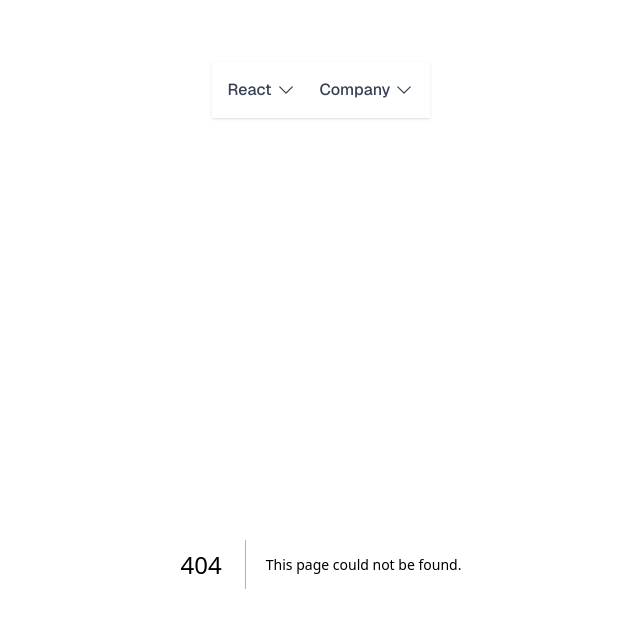
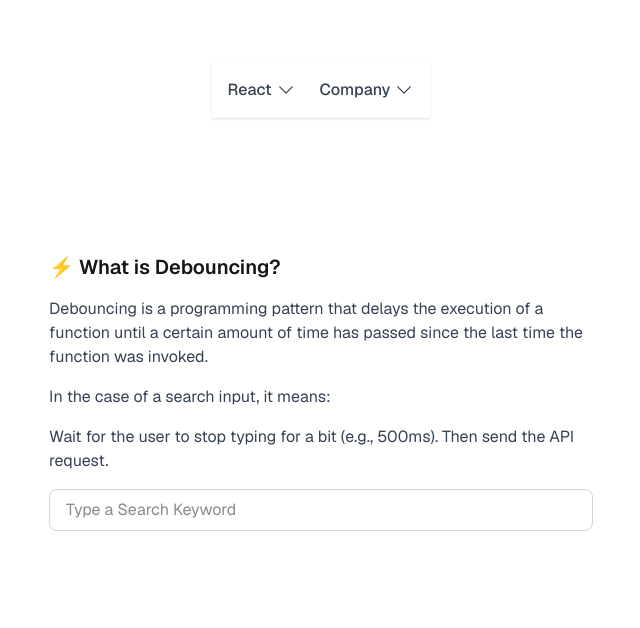
Before and after one commit to khanasif13/next-react-problem-statement, a Next.js app: page /pages/DebounceSearchDemo in a window 1280 px wide. Before the commit this address had no page. Shown: the top 628 px of the page, without its empty margins (319-959 px from the left). Built offline with nearby package versions, Linux system fonts and the light colour scheme.

Commit message:
Debounce Search Implemented

```diff
--- a/src/app/components/MegaMenu.js
+++ b/src/app/components/MegaMenu.js
@@ -14,6 +14,7 @@ const menuData = [
       { label: 'Todo List', href: '/pages/TodoListDemo' },
       { label: 'Fetch Data', href: '/pages/DataFetchDemo' },
       { label: 'Custom Hook', href: '/pages/CustomHookDemo' },
+      { label: 'Debounce Search', href: '/pages/DebounceSearchDemo' },
     ],
   },
   {
--- /dev/null
+++ b/src/app/components/debouncesearch.js
@@ -0,0 +1,79 @@
+"use client";
+import { useEffect, useState } from "react";
+
+const DebounceSearch = () => {
+  const [searchTerm, setSearchTerm] = useState("");
+  const [debounceSearchTerm, setDebounceSearchTerm] = useState(searchTerm);
+  const [searchResult, setSearchResult] = useState([]);
+
+  useEffect(() => {
+    const handler = setTimeout(() => {
+      setDebounceSearchTerm(searchTerm);
+    }, 500);
+    return () => clearTimeout(handler);
+  }, [searchTerm]);
+
+  useEffect(() => {
+    if (!debounceSearchTerm) {
+      setSearchResult([]);
+      return;
+    }
+    fetchResult(debounceSearchTerm);
+  }, [debounceSearchTerm]);
+
+  console.log(searchResult);
+
+  const fetchResult = async (debounceSearchTerm) => {
+    const url = `https://api.duckduckgo.com/?q=${debounceSearchTerm}&format=json`;
+
+    try {
+      const response = await fetch(url);
+      const responseJSON = await response.json();
+      console.log(responseJSON);
+      // setSearchResult(responseJSON);
+      // console.log(searchResult?.RelatedTopics?.map());
+      setSearchResult(
+        responseJSON.RelatedTopics.map(
+          (item) => item.Text || item.Topics?.[0]?.Text || "No title"
+        )
+      );
+    } catch (err) {
+      console.log(err);
+    }
+  };
+
+  return (
+    <div className="max-w-xl mx-auto p-4 space-y-4">
+      <h2 className="text-xl font-semibold flex items-center gap-2">
+        ⚡ What is Debouncing?
+      </h2>
+      <p className="text-gray-700">
+        Debouncing is a programming pattern that delays the execution of a
+        function until a certain amount of time has passed since the last time
+        the function was invoked.
+      </p>
+      <p className="text-gray-700">In the case of a search input, it means:</p>
+      <p className="text-gray-700">
+        Wait for the user to stop typing for a bit (e.g., 500ms). Then send the
+        API request.
+      </p>
+
+      <div>
+        <input
+          type="text"
+          placeholder="Type a Search Keyword"
+          className="w-full border border-gray-300 rounded-lg px-4 py-2 focus:outline-none focus:ring-2 focus:ring-blue-500"
+          onChange={(e) => setSearchTerm(e.target.value)}
+        />
+      </div>
+
+      <ul className="list-disc list-inside text-gray-800 space-y-1">
+        {searchResult?.map((item, index) => (
+          <li key={index}>{item}</li>
+        ))}
+      </ul>
+    </div>
+  );
+};
+
+export default DebounceSearch;
--- /dev/null
+++ b/src/app/pages/DebounceSearchDemo/page.js
@@ -0,0 +1,9 @@
+import DebounceSearch from "@/app/components/debouncesearch";
+
+const DebounceSearchDemo = () => {
+    return (
+        <DebounceSearch />
+    )
+}
+
+export default DebounceSearchDemo;
```
